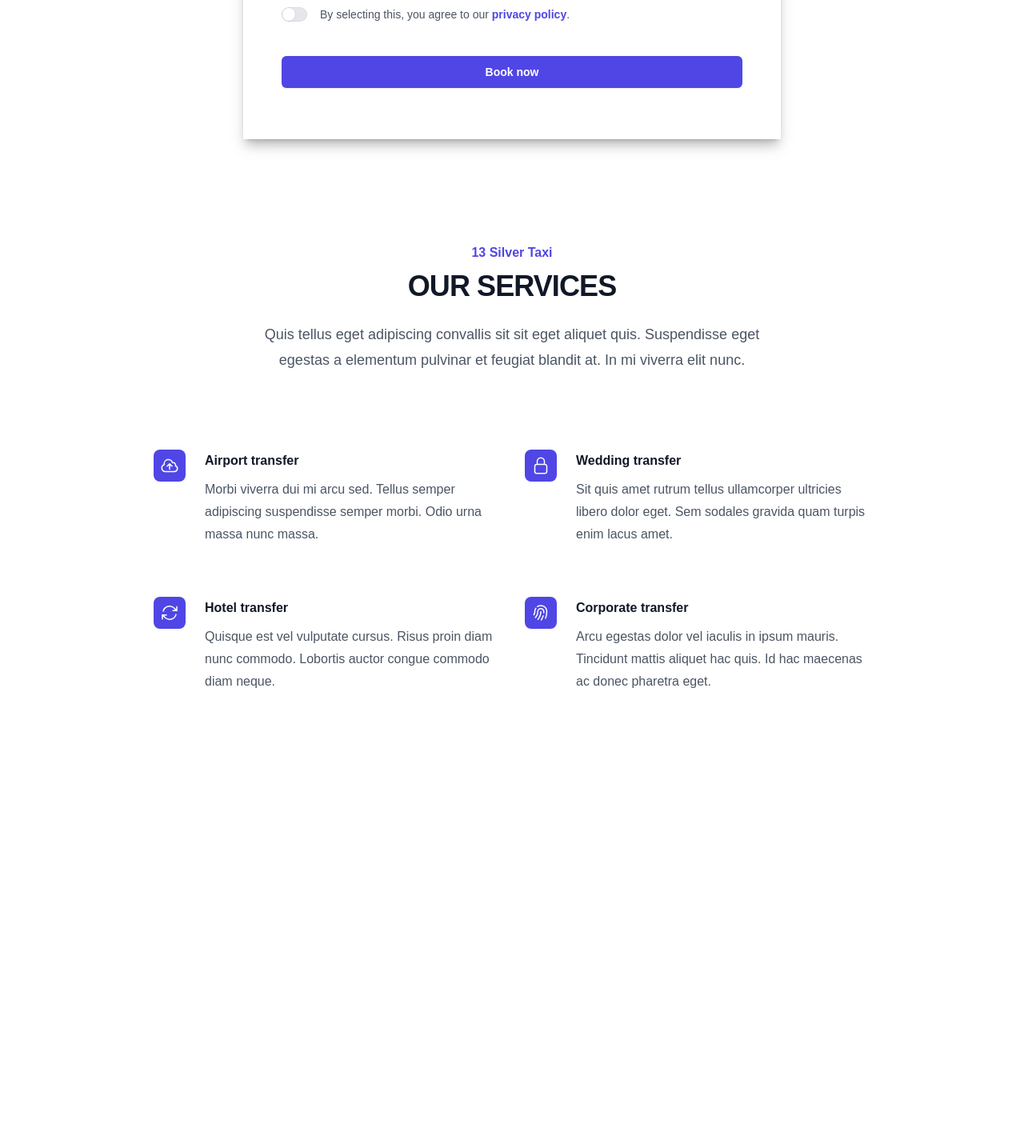
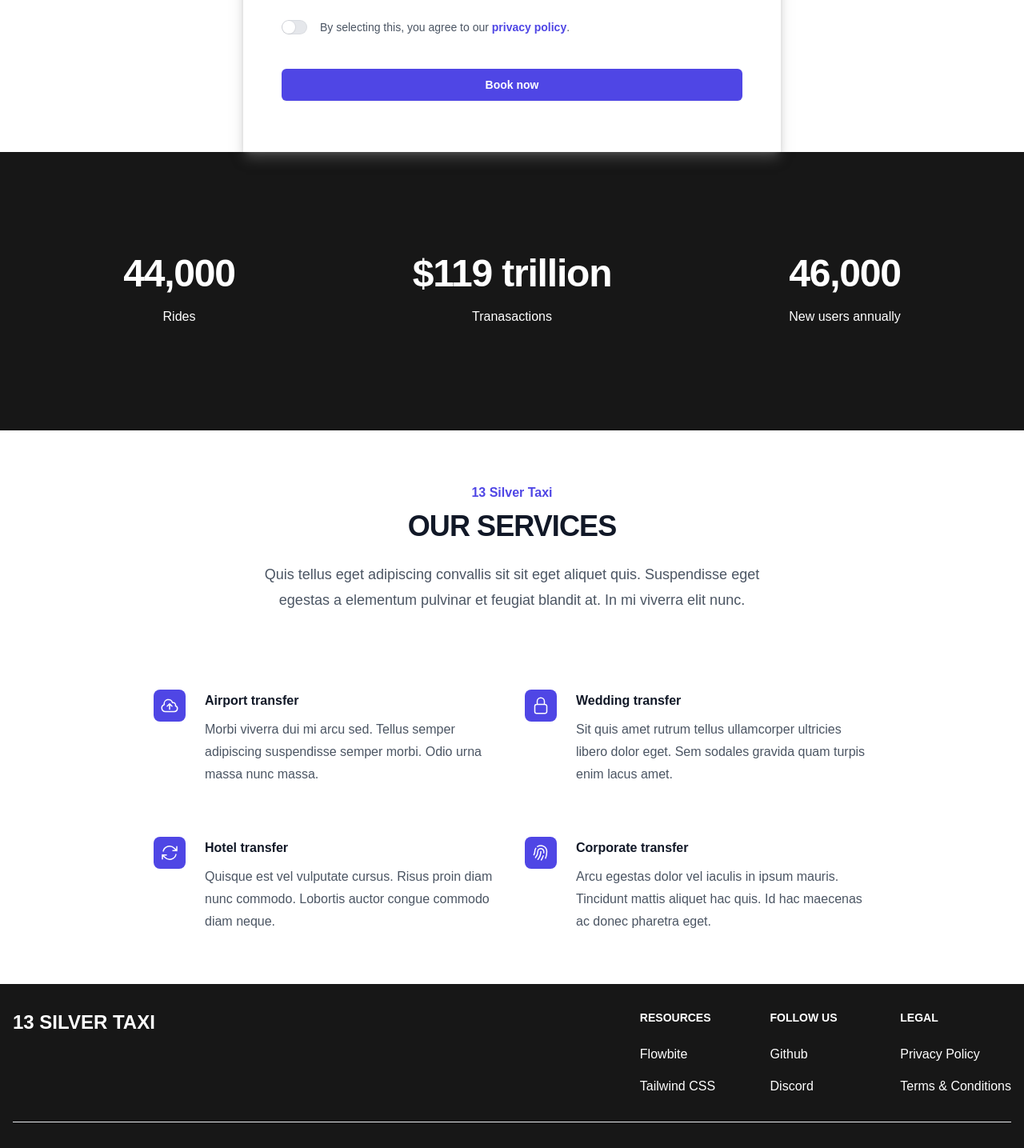
Before and after one commit to deepak6sp/13-silver-taxi, a Next.js app: page / in a window 1280 px wide. Shown: the part 1346-2781 px from the top of the page at 80% size. Before the commit the page ends 2340 px from the top, so only its background shows below. Built offline with nearby package versions, Linux system fonts and the light colour scheme.

Commit message:
Implement stats and footer sections

```diff
--- a/src/app/components/banner.tsx
+++ b/src/app/components/banner.tsx
@@ -54,11 +54,21 @@
                     </p>
                 </div>
                 <div className="mx-auto mt-10 max-w-2xl lg:mx-0 lg:max-w-none">
-                    <div className="grid grid-cols-1 gap-x-8 gap-y-6 text-base font-semibold leading-7 text-white sm:grid-cols-2 md:flex lg:gap-x-10">
+                    <div className="grid grid-cols-2 gap-x-8 gap-y-6 text-base font-semibold leading-7 text-white sm:grid-cols-2 md:flex lg:gap-x-10">
                         {links.map((link) => (
-                            <a key={link.name} href={link.href}>
+                            <button
+                            key={link.name}
+                            type="button"
+                            className="inline-flex items-center rounded-md bg-indigo-600 px-3 py-2 text-sm font-semibold text-white shadow-sm hover:bg-indigo-500 focus-visible:outline focus-visible:outline-2 focus-visible:outline-offset-2 focus-visible:outline-indigo-600"
+                          >
+                             <a href={link.href}>
                                 {link.name} <span aria-hidden="true">&rarr;</span>
                             </a>
+                           {/* <a href="#" className="text-sm font-semibold leading-6">
+                                        Book now <span aria-hidden="true">&rarr;</span>
+                                    </a> */}
+                          </button>
+
                         ))}
                     </div>
                     <dl className="mt-16 grid grid-cols-1 gap-8 sm:mt-20 sm:grid-cols-2 lg:grid-cols-4">
--- /dev/null
+++ b/src/app/components/footer.tsx
@@ -0,0 +1,88 @@
+export default function Footer() {
+  return (
+    <footer className="bg-neutral-900 dark:bg-gray-900">
+      <div className="mx-auto w-full max-w-screen-xl p-4 py-6 lg:py-8">
+        <div className="md:flex md:justify-between">
+          <div className="mb-6 md:mb-0">
+            <a href="" className="flex items-center">
+              <span className="self-center text-2xl font-semibold whitespace-nowrap text-white">13 SILVER TAXI</span>
+            </a>
+          </div>
+          <div className="grid grid-cols-2 gap-8 sm:gap-6 sm:grid-cols-3">
+            <div>
+              <h2 className="mb-6 text-sm font-semibold text-gray-900 uppercase text-white">Resources</h2>
+              <ul className="text-white dark:text-gray-400 font-medium">
+                <li className="mb-4">
+                  <a href="" className="hover:underline">Flowbite</a>
+                </li>
+                <li>
+                  <a href="https://tailwindcss.com/" className="hover:underline">Tailwind CSS</a>
+                </li>
+              </ul>
+            </div>
+            <div>
+              <h2 className="mb-6 text-sm font-semibold text-gray-900 uppercase text-white">Follow us</h2>
+              <ul className="text-white dark:text-gray-400 font-medium">
+                <li className="mb-4">
+                  <a href="" className="hover:underline ">Github</a>
+                </li>
+                <li>
+                  <a href="" className="hover:underline">Discord</a>
+                </li>
+              </ul>
+            </div>
+            <div>
+              <h2 className="mb-6 text-sm font-semibold text-gray-900 uppercase text-white">Legal</h2>
+              <ul className="text-white dark:text-gray-400 font-medium">
+                <li className="mb-4">
+                  <a href="#" className="hover:underline">Privacy Policy</a>
+                </li>
+                <li>
+                  <a href="#" className="hover:underline">Terms &amp; Conditions</a>
+                </li>
+              </ul>
+            </div>
+          </div>
+        </div>
+        <hr className="my-6 border-gray-200 sm:mx-auto dark:border-gray-700 lg:my-8" />
+        <div className="sm:flex sm:items-center sm:justify-between">
+          <span className="text-sm text-gray-500 sm:text-center dark:text-gray-400">© 2024 <a href="" className="hover:underline">13 Silver Taxi™</a>. All Rights Reserved.
+          </span>
+          <div className="flex mt-4 sm:justify-center sm:mt-0">
+            <a href="#" className="text-gray-500 hover:text-gray-900 dark:hover:text-white">
+              <svg className="w-4 h-4" aria-hidden="true" xmlns="http://www.w3.org/2000/svg" fill="currentColor" viewBox="0 0 8 19">
+                <path fill-rule="evenodd" d="M6.135 3H8V0H6.135a4.147 4.147 0 0 0-4.142 4.142V6H0v3h2v9.938h3V9h2.021l.592-3H5V3.591A.6.6 0 0 1 5.592 3h.543Z" clip-rule="evenodd" />
+              </svg>
+              <span className="sr-only">Facebook page</span>
+            </a>
+            <a href="#" className="text-gray-500 hover:text-gray-900 dark:hover:text-white ms-5">
+              <svg className="w-4 h-4" aria-hidden="true" xmlns="http://www.w3.org/2000/svg" fill="currentColor" viewBox="0 0 21 16">
+                <path d="M16.942 1.556a16.3 16.3 0 0 0-4.126-1.3 12.04 12.04 0 0 0-.529 1.1 15.175 15.175 0 0 0-4.573 0 11.585 11.585 0 0 0-.535-1.1 16.274 16.274 0 0 0-4.129 1.3A17.392 17.392 0 0 0 .182 13.218a15.785 15.785 0 0 0 4.963 2.521c.41-.564.773-1.16 1.084-1.785a10.63 10.63 0 0 1-1.706-.83c.143-.106.283-.217.418-.33a11.664 11.664 0 0 0 10.118 0c.137.113.277.224.418.33-.544.328-1.116.606-1.71.832a12.52 12.52 0 0 0 1.084 1.785 16.46 16.46 0 0 0 5.064-2.595 17.286 17.286 0 0 0-2.973-11.59ZM6.678 10.813a1.941 1.941 0 0 1-1.8-2.045 1.93 1.93 0 0 1 1.8-2.047 1.919 1.919 0 0 1 1.8 2.047 1.93 1.93 0 0 1-1.8 2.045Zm6.644 0a1.94 1.94 0 0 1-1.8-2.045 1.93 1.93 0 0 1 1.8-2.047 1.918 1.918 0 0 1 1.8 2.047 1.93 1.93 0 0 1-1.8 2.045Z" />
+              </svg>
+              <span className="sr-only">Discord community</span>
+            </a>
+            <a href="#" className="text-gray-500 hover:text-gray-900 dark:hover:text-white ms-5">
+              <svg className="w-4 h-4" aria-hidden="true" xmlns="http://www.w3.org/2000/svg" fill="currentColor" viewBox="0 0 20 17">
+                <path fill-rule="evenodd" d="M20 1.892a8.178 8.178 0 0 1-2.355.635 4.074 4.074 0 0 0 1.8-2.235 8.344 8.344 0 0 1-2.605.98A4.13 4.13 0 0 0 13.85 0a4.068 4.068 0 0 0-4.1 4.038 4 4 0 0 0 .105.919A11.705 11.705 0 0 1 1.4.734a4.006 4.006 0 0 0 1.268 5.392 4.165 4.165 0 0 1-1.859-.5v.05A4.057 4.057 0 0 0 4.1 9.635a4.19 4.19 0 0 1-1.856.07 4.108 4.108 0 0 0 3.831 2.807A8.36 8.36 0 0 1 0 14.184 11.732 11.732 0 0 0 6.291 16 11.502 11.502 0 0 0 17.964 4.5c0-.177 0-.35-.012-.523A8.143 8.143 0 0 0 20 1.892Z" clip-rule="evenodd" />
+              </svg>
+              <span className="sr-only">Twitter page</span>
+            </a>
+            <a href="#" className="text-gray-500 hover:text-gray-900 dark:hover:text-white ms-5">
+              <svg className="w-4 h-4" aria-hidden="true" xmlns="http://www.w3.org/2000/svg" fill="currentColor" viewBox="0 0 20 20">
+                <path fill-rule="evenodd" d="M10 .333A9.911 9.911 0 0 0 6.866 19.65c.5.092.678-.215.678-.477 0-.237-.01-1.017-.014-1.845-2.757.6-3.338-1.169-3.338-1.169a2.627 2.627 0 0 0-1.1-1.451c-.9-.615.07-.6.07-.6a2.084 2.084 0 0 1 1.518 1.021 2.11 2.11 0 0 0 2.884.823c.044-.503.268-.973.63-1.325-2.2-.25-4.516-1.1-4.516-4.9A3.832 3.832 0 0 1 4.7 7.068a3.56 3.56 0 0 1 .095-2.623s.832-.266 2.726 1.016a9.409 9.409 0 0 1 4.962 0c1.89-1.282 2.717-1.016 2.717-1.016.366.83.402 1.768.1 2.623a3.827 3.827 0 0 1 1.02 2.659c0 3.807-2.319 4.644-4.525 4.889a2.366 2.366 0 0 1 .673 1.834c0 1.326-.012 2.394-.012 2.72 0 .263.18.572.681.475A9.911 9.911 0 0 0 10 .333Z" clip-rule="evenodd" />
+              </svg>
+              <span className="sr-only">GitHub account</span>
+            </a>
+            <a href="#" className="text-gray-500 hover:text-gray-900 dark:hover:text-white ms-5">
+              <svg className="w-4 h-4" aria-hidden="true" xmlns="http://www.w3.org/2000/svg" fill="currentColor" viewBox="0 0 20 20">
+                <path fill-rule="evenodd" d="M10 0a10 10 0 1 0 10 10A10.009 10.009 0 0 0 10 0Zm6.613 4.614a8.523 8.523 0 0 1 1.93 5.32 20.094 20.094 0 0 0-5.949-.274c-.059-.149-.122-.292-.184-.441a23.879 23.879 0 0 0-.566-1.239 11.41 11.41 0 0 0 4.769-3.366ZM8 1.707a8.821 8.821 0 0 1 2-.238 8.5 8.5 0 0 1 5.664 2.152 9.608 9.608 0 0 1-4.476 3.087A45.758 45.758 0 0 0 8 1.707ZM1.642 8.262a8.57 8.57 0 0 1 4.73-5.981A53.998 53.998 0 0 1 9.54 7.222a32.078 32.078 0 0 1-7.9 1.04h.002Zm2.01 7.46a8.51 8.51 0 0 1-2.2-5.707v-.262a31.64 31.64 0 0 0 8.777-1.219c.243.477.477.964.692 1.449-.114.032-.227.067-.336.1a13.569 13.569 0 0 0-6.942 5.636l.009.003ZM10 18.556a8.508 8.508 0 0 1-5.243-1.8 11.717 11.717 0 0 1 6.7-5.332.509.509 0 0 1 .055-.02 35.65 35.65 0 0 1 1.819 6.476 8.476 8.476 0 0 1-3.331.676Zm4.772-1.462A37.232 37.232 0 0 0 13.113 11a12.513 12.513 0 0 1 5.321.364 8.56 8.56 0 0 1-3.66 5.73h-.002Z" clip-rule="evenodd" />
+              </svg>
+              <span className="sr-only">Dribbble account</span>
+            </a>
+          </div>
+        </div>
+      </div>
+    </footer>
+
+  )
+}
--- a/src/app/components/services.tsx
+++ b/src/app/components/services.tsx
@@ -28,7 +28,7 @@
 
 const Services = () => {
     return (
-        <section className="bg-white py-24 sm:py-32">
+        <section className="bg-white py-24 sm:py-16">
       <div className="mx-auto max-w-7xl px-6 lg:px-8">
         <div className="mx-auto max-w-2xl lg:text-center">
           <h2 className="text-base font-semibold leading-7 text-indigo-600">13 Silver Taxi</h2>
--- /dev/null
+++ b/src/app/components/stats.tsx
@@ -0,0 +1,24 @@
+const stats = [
+    { id: 1, name: 'Rides', value: '44,000' },
+    { id: 2, name: 'Tranasactions', value: '$119 trillion' },
+    { id: 3, name: 'New users annually', value: '46,000' },
+  ]
+
+  export default function Stats() {
+    return (
+      <div className="bg-neutral-900 py-24 sm:py-32">
+        <div className="mx-auto max-w-7xl px-6 lg:px-8">
+          <dl className="grid grid-cols-1 gap-x-8 gap-y-16 text-center lg:grid-cols-3">
+            {stats.map((stat) => (
+              <div key={stat.id} className="mx-auto flex max-w-xs flex-col gap-y-4">
+                <dt className="text-base leading-7 text-white">{stat.name}</dt>
+                <dd className="order-first text-3xl font-semibold tracking-tight text-white sm:text-5xl">
+                  {stat.value}
+                </dd>
+              </div>
+            ))}
+          </dl>
+        </div>
+      </div>
+    )
+  }
--- a/src/app/page.tsx
+++ b/src/app/page.tsx
@@ -2,6 +2,8 @@
 import Banner from "./components/banner"
 import Booking from "./components/booking"
 import Services from "./components/services"
+import Stats from "./components/stats"
+import Footer from "./components/footer"
 
 export default function Example() {
 
@@ -10,7 +12,9 @@
       <Navbar />
       <Banner />
       <Booking />
+      <Stats />
       <Services />
+      <Footer />
     </>
   )
 }
```
Also changed, not shown: src/app/components/navbar.tsx (+15 -8 lines).
